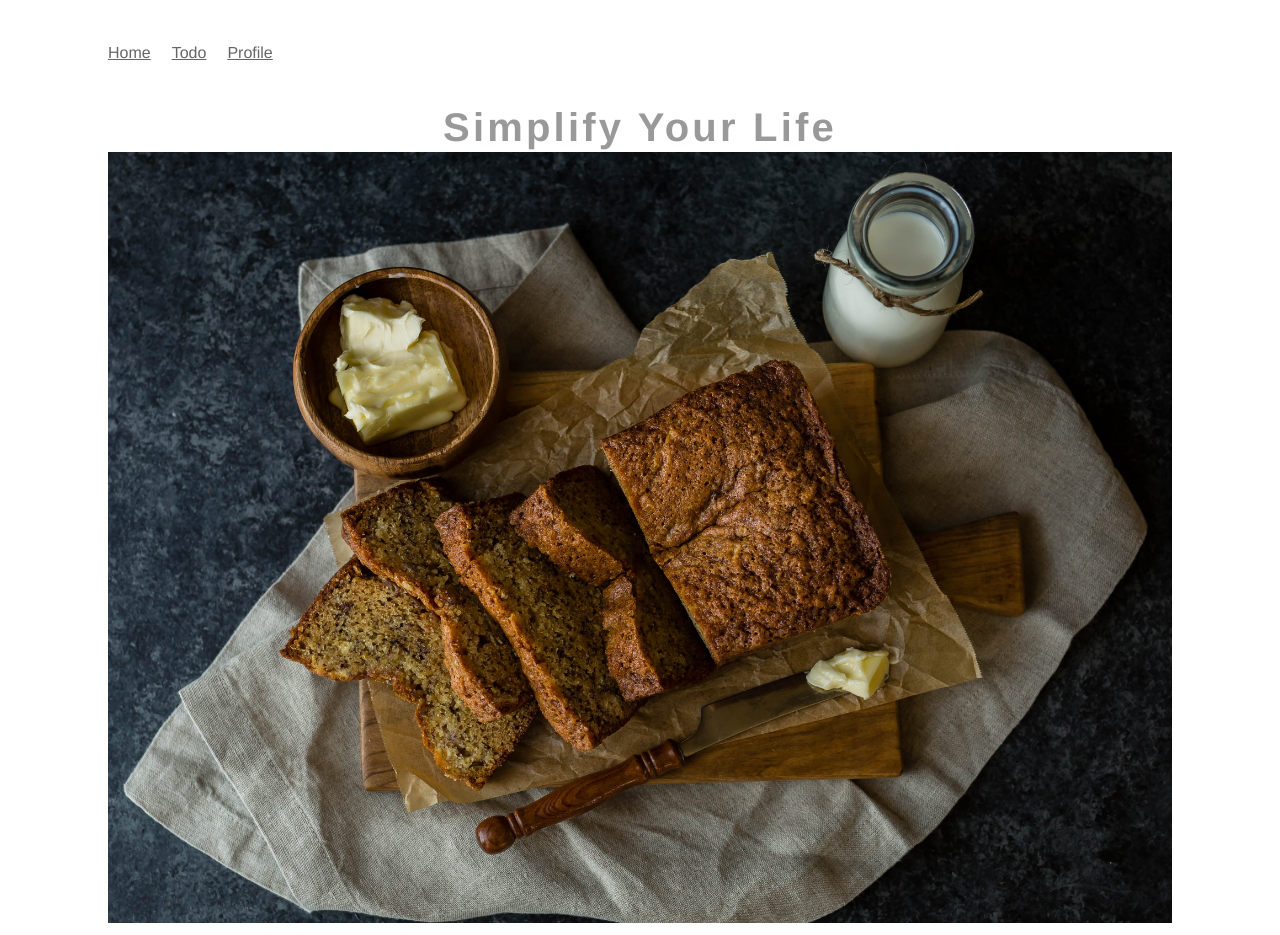
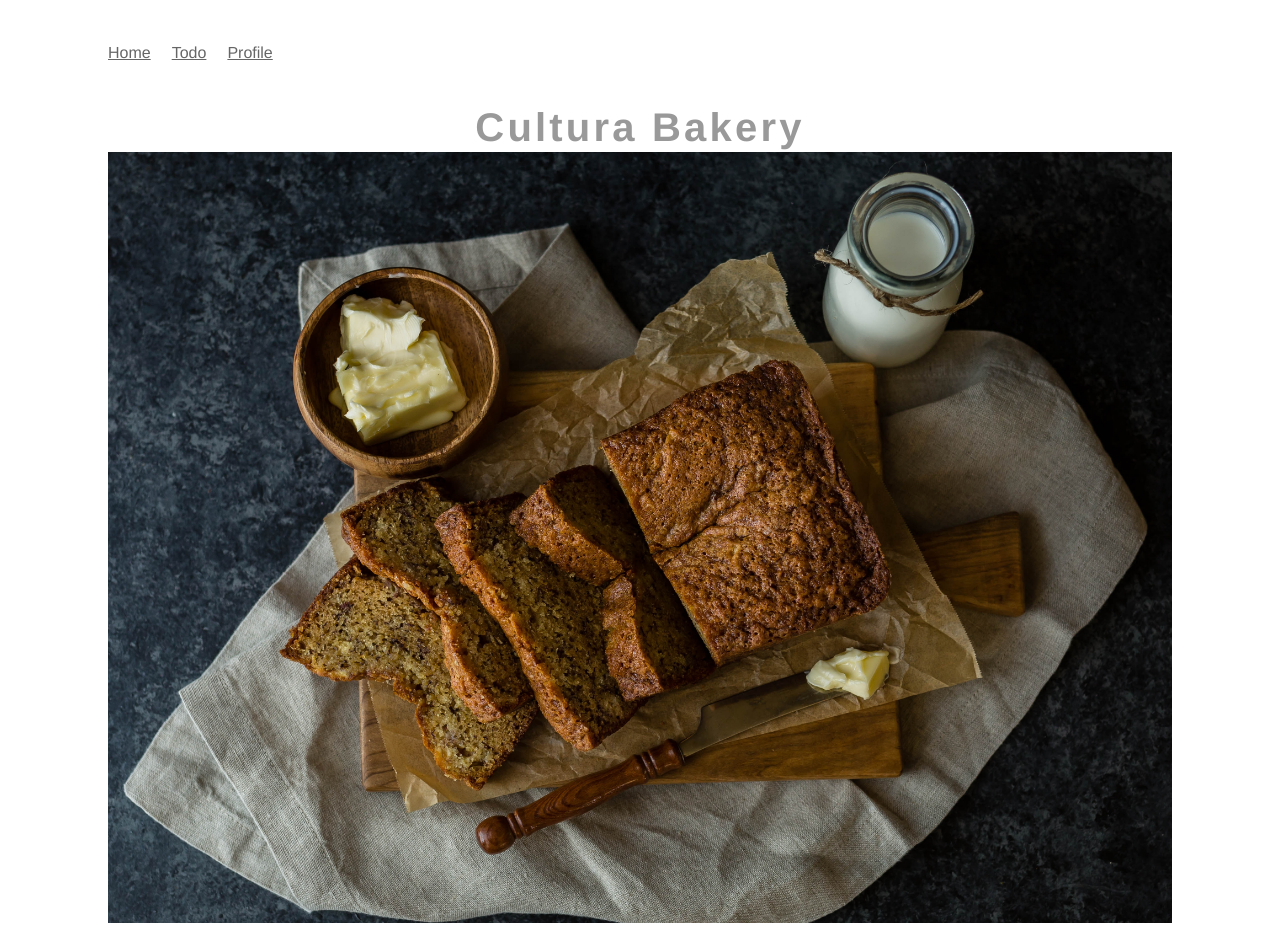
Before and after one commit to lopze94/creativeproject3, a Vue app in the folder vue-webpack/: page /#/ in a window 1280 px wide. Built offline with nearby package versions, Linux system fonts and the light colour scheme.

Commit message:
changed image

```diff
--- a/vue-webpack/src/components/HomePage.vue
+++ b/vue-webpack/src/components/HomePage.vue
@@ -1,6 +1,6 @@
 <template>
     <div class="hero">
-	<h1>Simplify Your Life</h1>
+	<h1>Cultura Bakery</h1>
 	<img v-bind:src="imagePath"/>
     </div>
 </template>
@@ -17,7 +17,7 @@
 </script>
 
 <style scoped>
- body {
+ html, body {
      padding: 0px;
      margin: 0px;
  }
```
